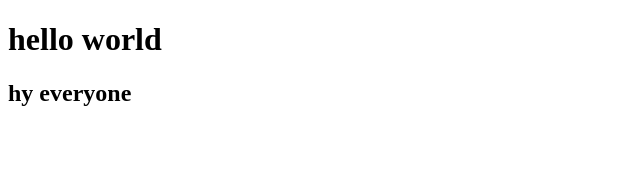
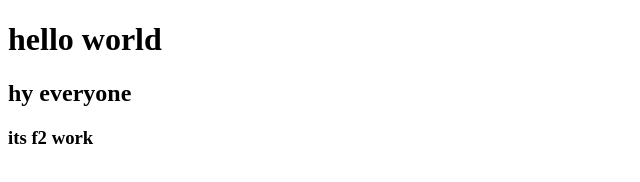
Before and after one commit to riyamodi0727-commits/billing_software, a plain HTML site: page index.html in a window 1280 px wide. Shown: the whole page, without its empty margins (0-640 px from the left). Drawn offline with Linux system fonts and the light colour scheme.

Commit message:
f2 is created

```diff
--- a/index.html
+++ b/index.html
@@ -8,5 +8,6 @@
 <body>
     <h1>hello world</h1>
     <h2>hy everyone</h2>
+    <h3>its f2 work</h3>
 </body>
 </html>
```
